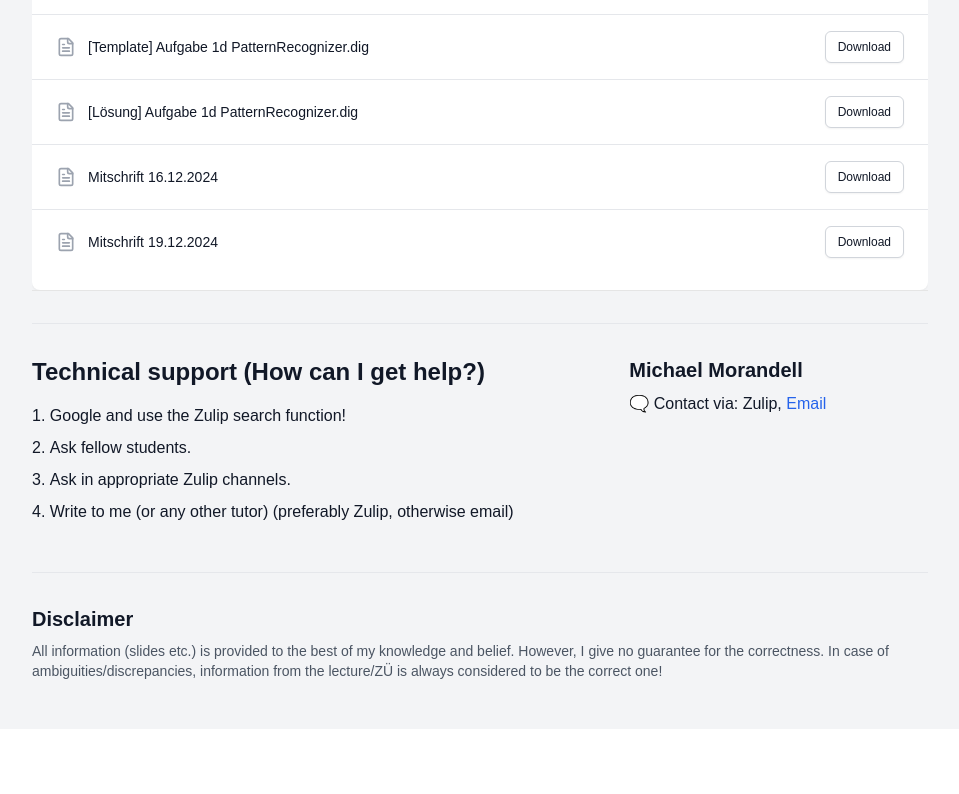
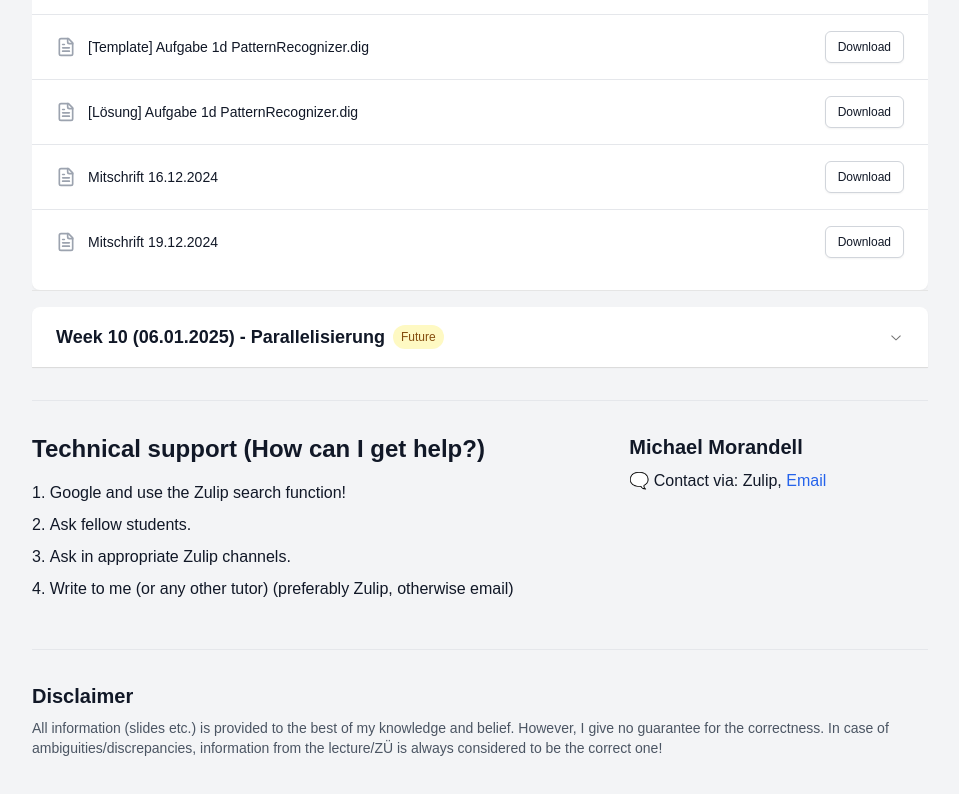
Before and after one commit to mormic04/era_tutorium_website, a Next.js app: page / in a window 1280 px wide. Shown: the part 1280-2074 px from the top of the page, without its empty margins (160-1119 px from the left). Before the commit the page ends 2009 px from the top, so only its background shows below. Built offline with nearby package versions, Linux system fonts and the light colour scheme.

Commit message:
added w10

```diff
--- a/src/components/LectureMaterials.tsx
+++ b/src/components/LectureMaterials.tsx
@@ -152,6 +152,14 @@ const lectureWeeks = [
       { name: "Mitschrift 19.12.2024", url: materialBasePath + "w09/era_tutor09_platz_Do.pdf"},
     ],
   },
+  {
+    week: 10,
+    date: "06.01.2025",
+    topic: "Parallelisierung",
+    materials: [
+      { name: "Übungsblatt (leer)", url: "https://www.moodle.tum.de/pluginfile.php/5494257/mod_resource/content/1/era_tutor10.pdf"},
+    ],
+  },
 
 ]
 
```
